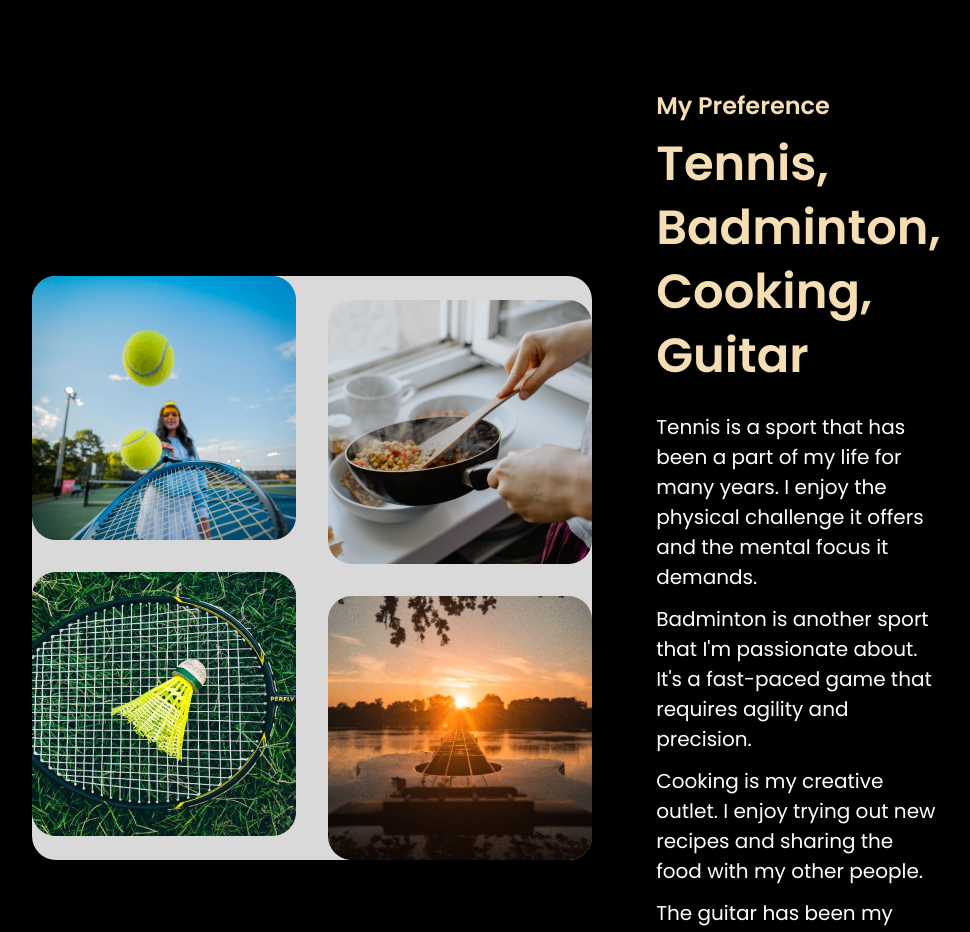
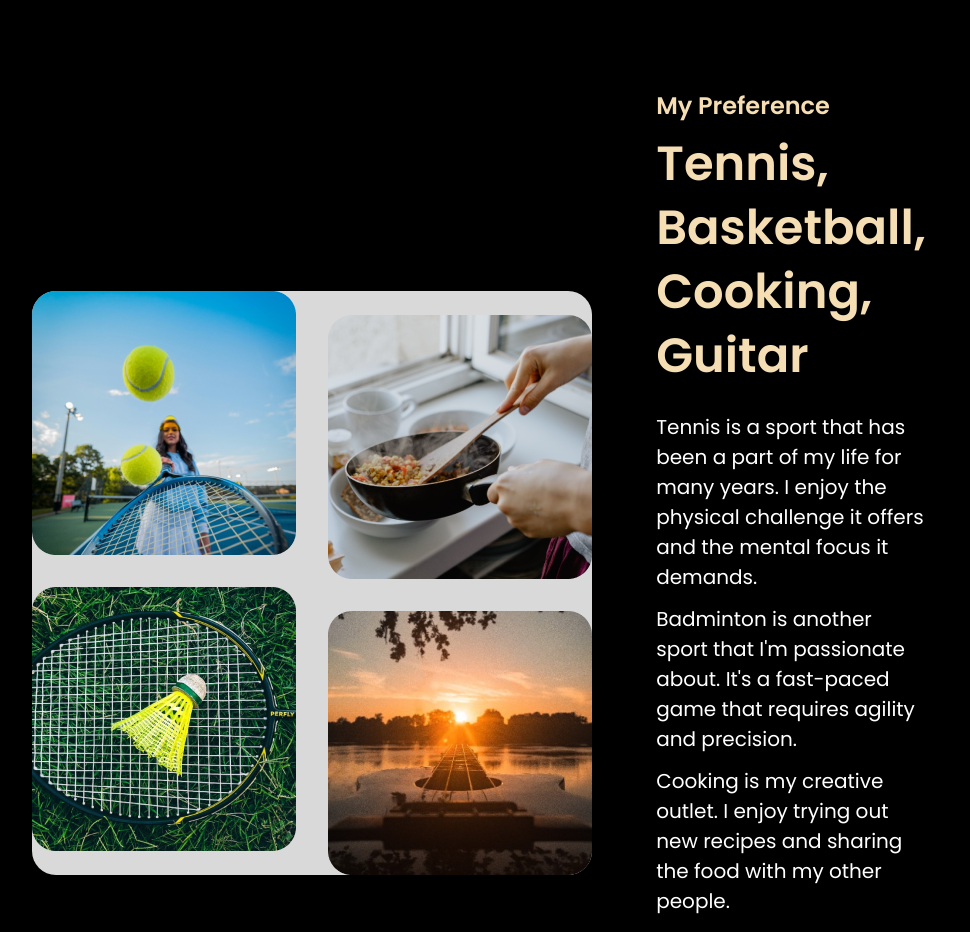
Before and after one commit to tomdevjuni/firtsweb-per, a plain HTML site: page index.html in a window 1280 px wide. Shown: the part 1720-2652 px from the top of the page, without its empty margins (227-1197 px from the left). Drawn offline with Linux system fonts and the light colour scheme.

Commit message:
third-commit

```diff
--- a/index.html
+++ b/index.html
@@ -77,7 +77,7 @@
           <div class="preference-right-content-upper">
             <p>My Preference</p>
             <div class="preference-right-content-upper-title">
-              <h2>Tennis, Badminton, Cooking, Guitar</h2>
+              <h2>Tennis, Basketball, Cooking, Guitar</h2>
             </div>
           </div>
           <div class="preference-right-content-lower">
```
